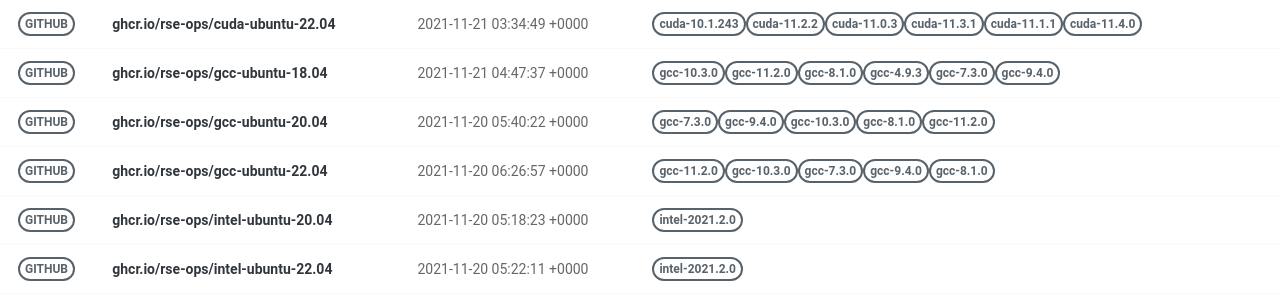
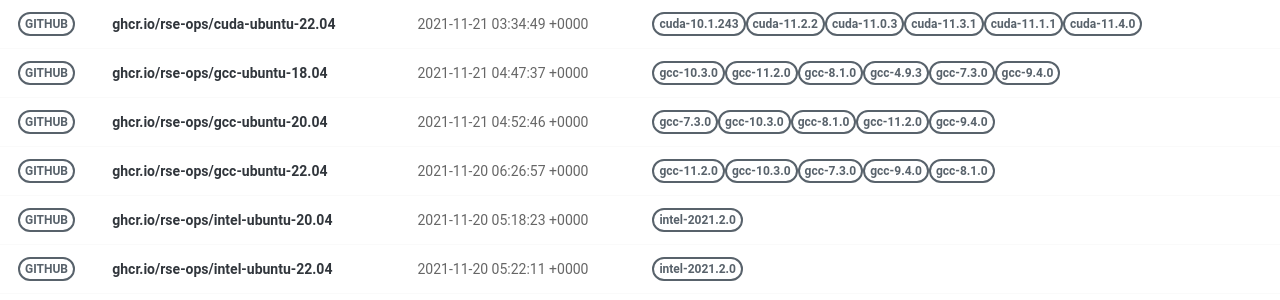
Before and after one commit to rse-ops/docker-images, a Jekyll site: the page built from pages/index.md, in a window 1280 px wide. Shown: the part 326-626 px from the top of the page. Built offline with Jekyll 4.4.1, drawn with Linux system fonts in a browser that asks for light colours; nearby versions of some CDN libraries.

Commit message:
Automated push to update library 2021-11-21

```diff
--- a/_library/ghcr.io-rse-ops-gcc-ubuntu-20.04.md
+++ b/_library/ghcr.io-rse-ops-gcc-ubuntu-20.04.md
@@ -1,7 +1,7 @@
 ---
 layout: container
 name: ghcr.io/rse-ops/gcc-ubuntu-20.04
-updated_at: 2021-11-20 05:40:22.746416
+updated_at: 2021-11-21 04:52:46.960703
 
 
 container_url: https://github.com/orgs/rse-ops/packages/container/package/gcc-ubuntu-20.04
```
Also changed, not shown: other parts of _library/ghcr.io-rse-ops-gcc-ubuntu-20.04.md (+3 -3 lines).
